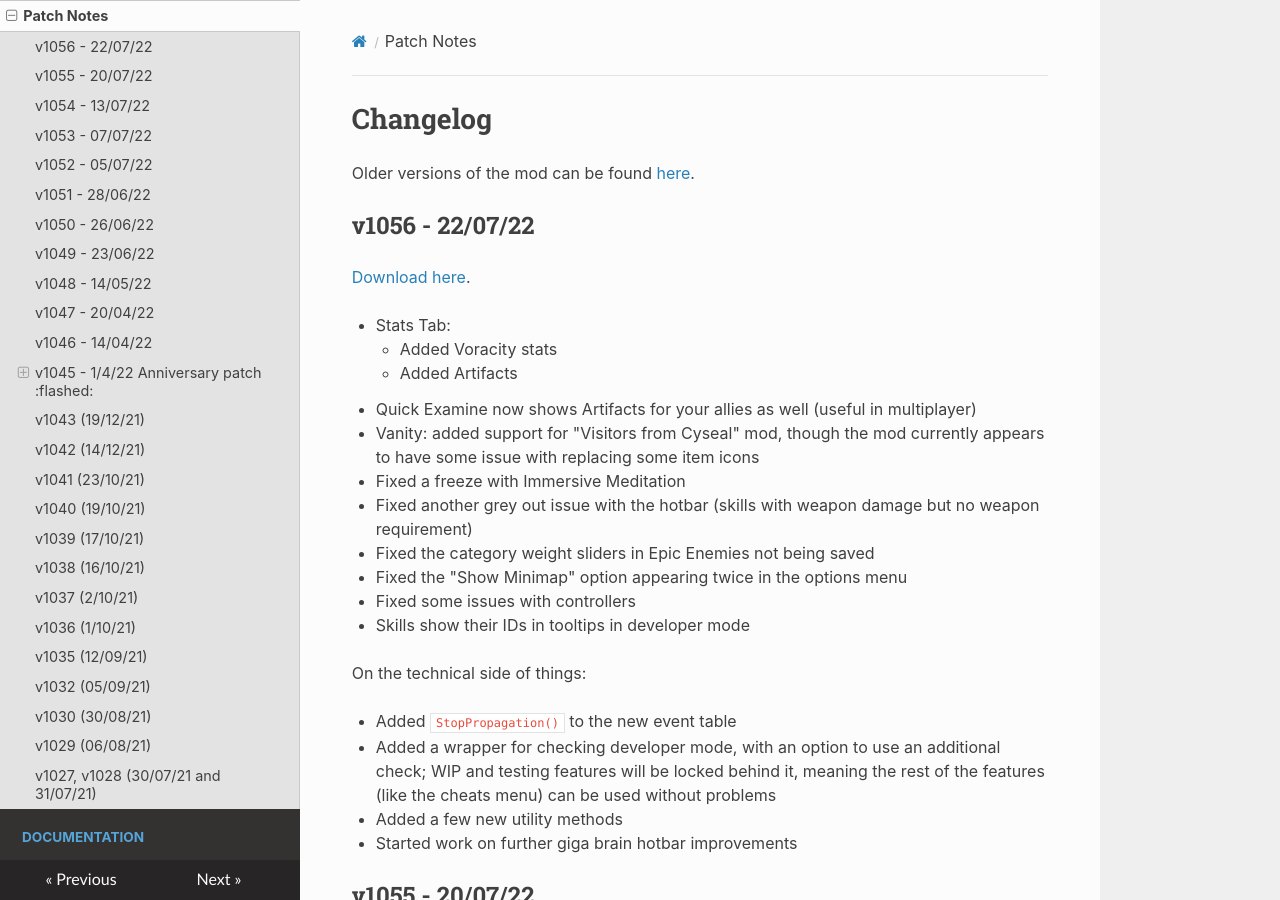
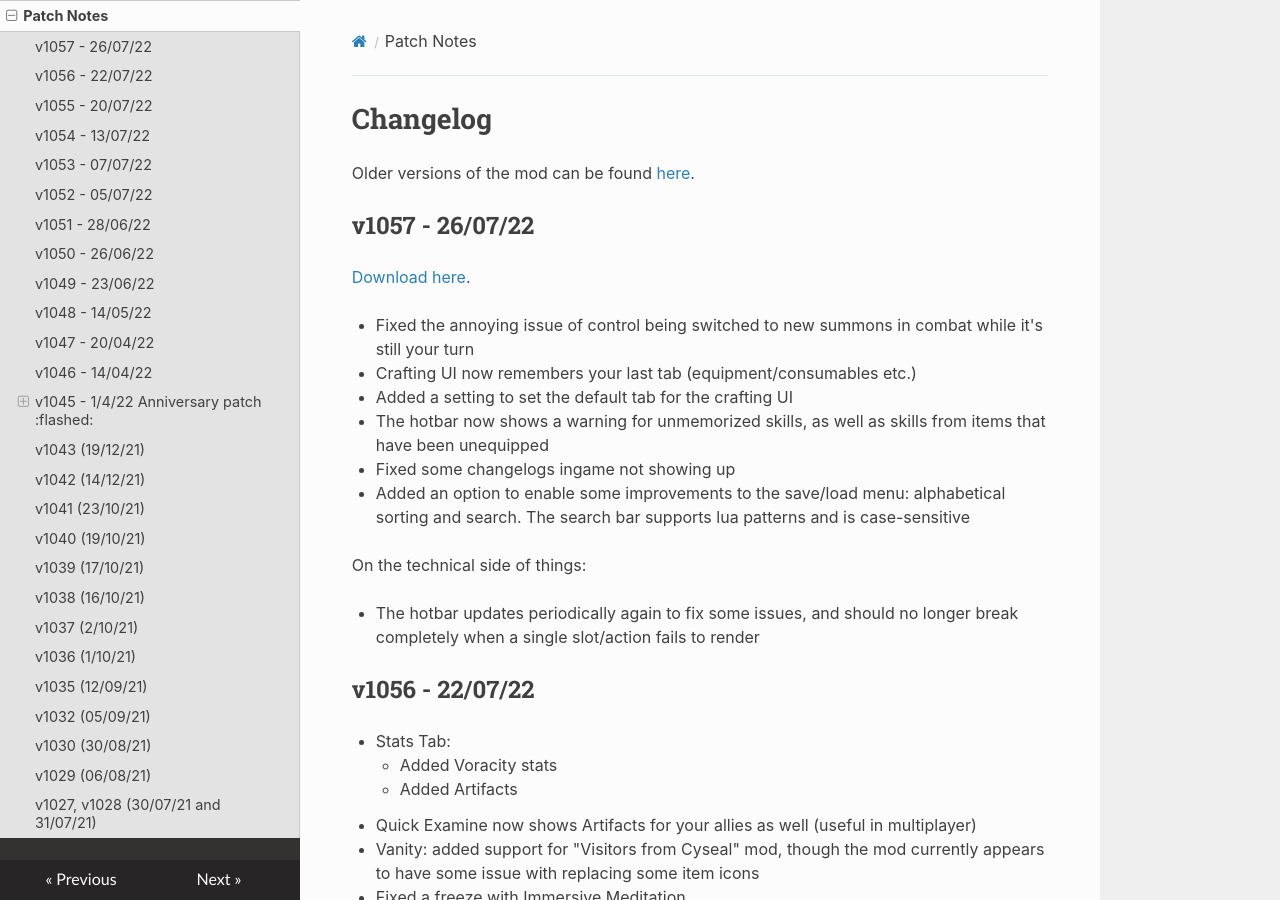
Before and after one commit to PinewoodPip/epip, an MkDocs documentation site: the page built from docs/patchnotes.md, in a window 1280 px wide and 900 px high. Built offline with MkDocs 1.6.1, drawn with Linux system fonts in a browser that asks for light colours; nearby versions of some CDN libraries.

Commit message:
Add v1057 patchnotes

```diff
--- a/docs/patchnotes.md
+++ b/docs/patchnotes.md
@@ -2,8 +2,21 @@
 
 Older versions of the mod can be found [here](https://drive.google.com/drive/folders/13rN97wZFWoyaxgBDwtgxymenjXwezBF5?usp=sharing).
 
+## v1057 - 26/07/22
+[Download here](https://drive.google.com/file/d/1oc07bR7WFCG2vV6mp7VzGnN_5Y7qj33z/view?usp=sharing).
+
+- Fixed the annoying issue of control being switched to new summons in combat while it's still your turn
+- Crafting UI now remembers your last tab (equipment/consumables etc.)
+- Added a setting to set the default tab for the crafting UI
+- The hotbar now shows a warning for unmemorized skills, as well as skills from items that have been unequipped
+- Fixed some changelogs ingame not showing up
+- Added an option to enable some improvements to the save/load menu: alphabetical sorting and search. The search bar supports lua patterns and is case-sensitive
+
+On the technical side of things:
+
+- The hotbar updates periodically again to fix some issues, and should no longer break completely when a single slot/action fails to render
+
 ## v1056 - 22/07/22
-[Download here](https://drive.google.com/file/d/1uKj-3_OaJE5gXveJrhTGNY3SZ4SeQJfy/view?usp=sharing).
 
 - Stats Tab:
     - Added Voracity stats
```
Also changed, not shown: docs/index.md (+1 -1 lines).
